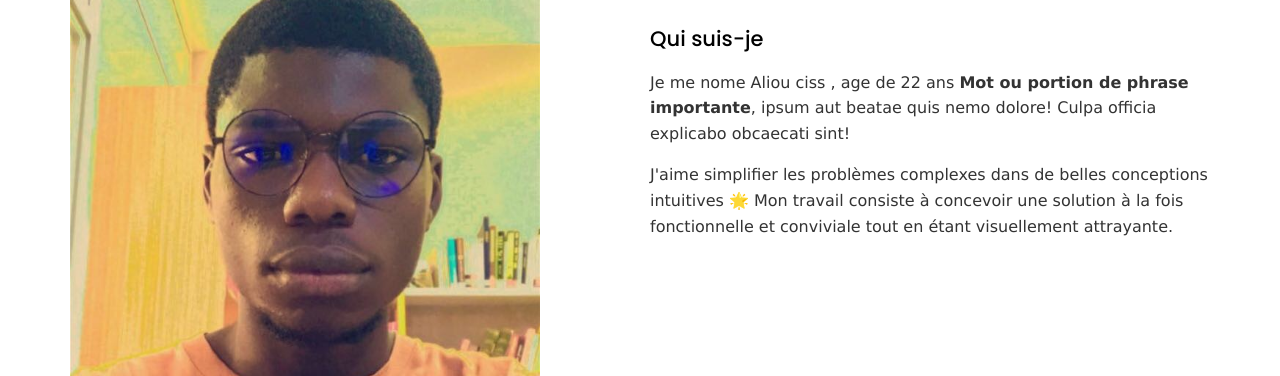
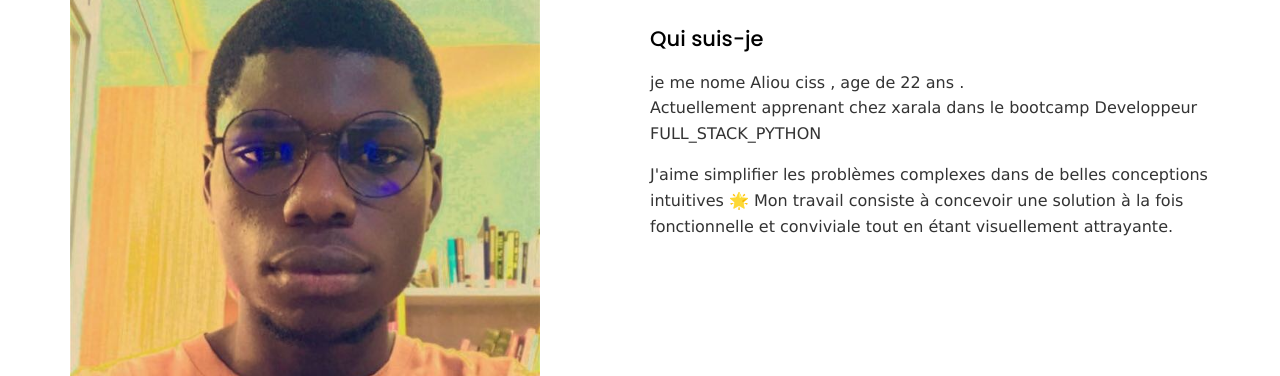
Before and after one commit to NwAArGenius/portofolio, a plain HTML site: page index.html in a window 1280 px wide. Shown: the part 724-1100 px from the top of the page. Drawn offline with Linux system fonts and the light colour scheme.

Commit message:
modifaication#

```diff
--- a/index.html
+++ b/index.html
@@ -112,9 +112,9 @@
         <div class="grid__item">
           <h2 class="section-title">A propos</h2>
           <h3>Qui suis-je</h3>
-          <p>Je me nome Aliou ciss , age de 22 ans <strong>Mot ou portion de phrase
-              importante</strong>, ipsum aut
-            beatae quis nemo dolore! Culpa officia explicabo obcaecati sint!
+          <p>
+            je me nome Aliou ciss , age de 22 ans .<br>
+            Actuellement apprenant chez xarala dans le bootcamp Developpeur FULL_STACK_PYTHON
           </p>
           <p>
             J'aime simplifier les problèmes complexes dans de belles conceptions intuitives
```
